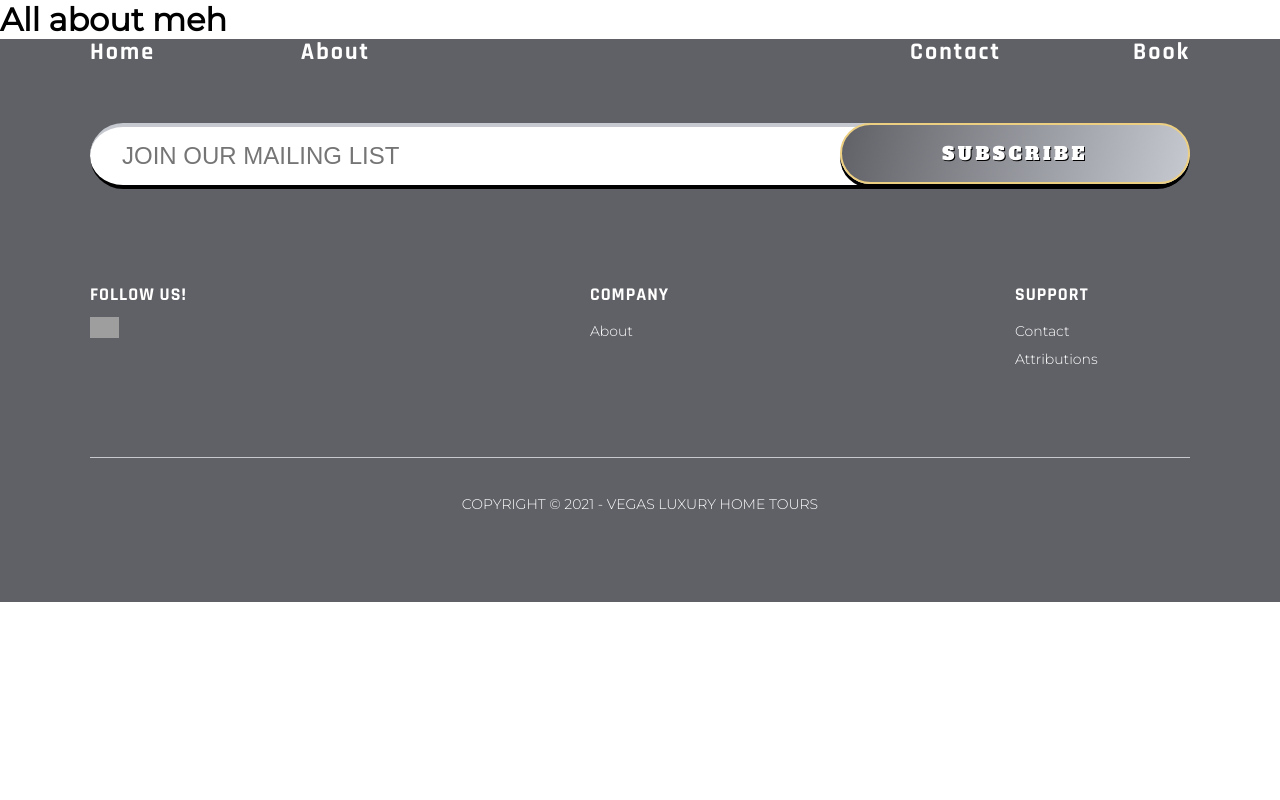
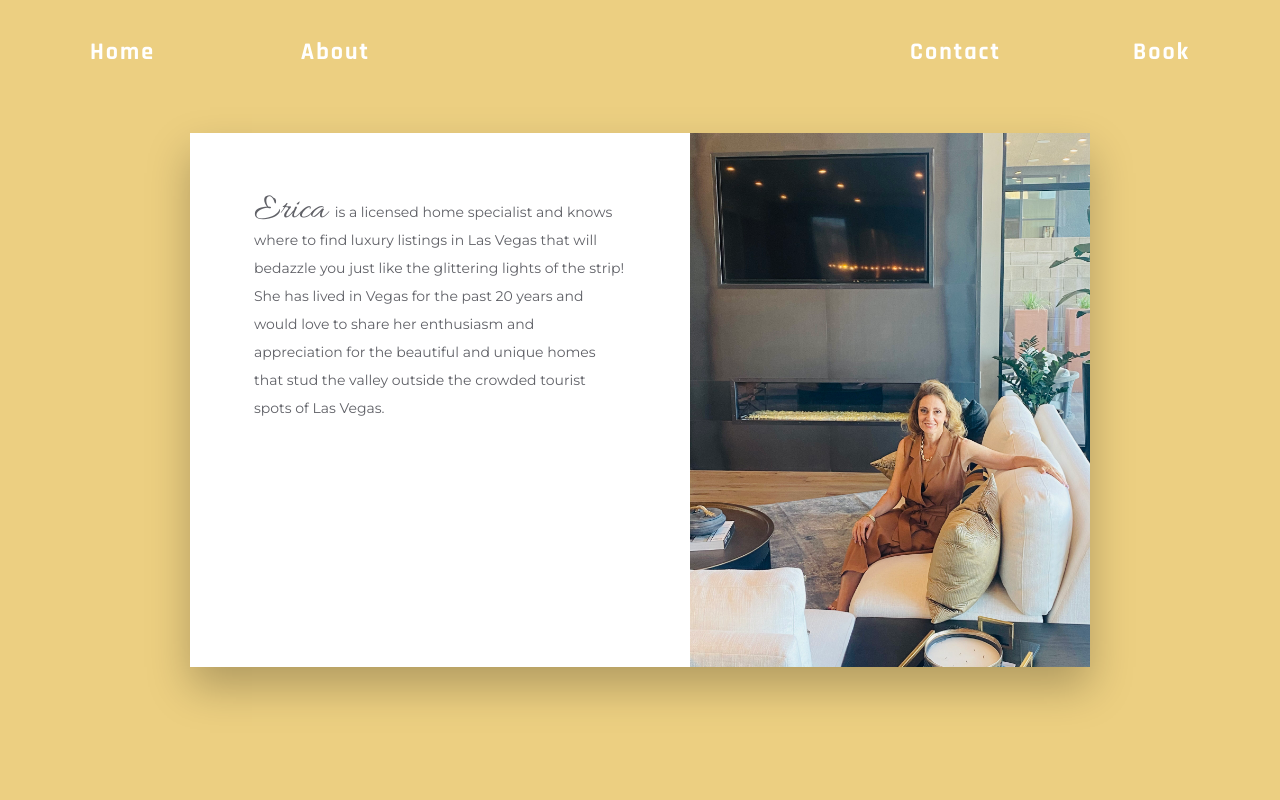
Before and after one commit to stevexero/vegasluxuryhometours, a React (Create React App) app: page /about in a window 1280 px wide. Shown: the top 800 px of the page. Built offline with nearby package versions, Linux system fonts and the light colour scheme; grey boxes are pictures that could not be loaded.

Commit message:
working on about page

```diff
--- a/src/pages/About.css
+++ b/src/pages/About.css
@@ -0,0 +1,23 @@
+.About {
+  width: 100vw;
+  height: 100vh;
+  background: var(--color-light-gold);
+  display: flex;
+  align-items: center;
+  justify-content: center;
+}
+
+.About-container {
+  width: 900px;
+  background: white;
+  box-shadow: 0 20px 40px rgba(0, 0, 0, 0.25);
+  display: flex;
+}
+
+.About-container p {
+  padding: 4rem;
+}
+
+.About-photo {
+  width: 400px;
+}
--- a/src/pages/About.js
+++ b/src/pages/About.js
@@ -1,9 +1,25 @@
+import AboutPhoto from '../assets/erica_1.jpeg';
+
 import './About.css';
 
 const About = () => {
   return (
     <div className='About'>
-      <h1>All about meh</h1>
+      <div className='About-container'>
+        <p className='montserrat-regular-14 text-dark-silver'>
+          <span className='allura-regular-36'>Erica </span> is a licensed home
+          specialist and knows where to find luxury listings in Las Vegas that
+          will bedazzle you just like the glittering lights of the strip! She
+          has lived in Vegas for the past 20 years and would love to share her
+          enthusiasm and appreciation for the beautiful and unique homes that
+          stud the valley outside the crowded tourist spots of Las Vegas.
+        </p>
+        <img
+          src={AboutPhoto}
+          alt='Erica Profile Photo'
+          className='About-photo'
+        />
+      </div>
     </div>
   );
 };
```
Also changed, not shown: src/assets/erica_1.jpeg (added).
